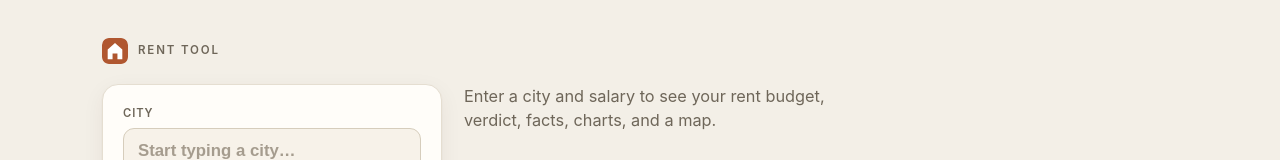
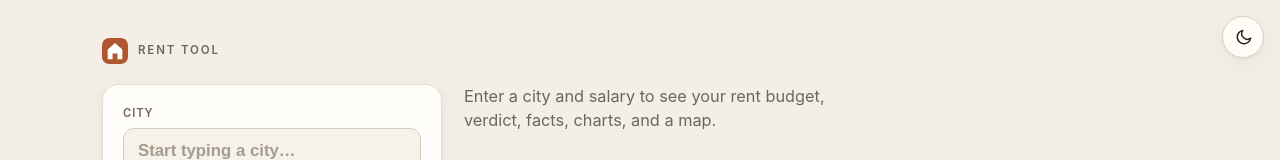
Before and after one commit to llithium/rent_tool, a SvelteKit app: page / in a window 1280 px wide. Shown: the top 160 px of the page. Built offline with nearby package versions, Linux system fonts and the light colour scheme.

Commit message:
Add persistent light and dark theme toggle

```diff
--- a/src/app.css
+++ b/src/app.css
@@ -1,5 +1,5 @@
 :root {
-  color-scheme: light dark;
+  color-scheme: light;
 
   /* Brand — refined terracotta (redesign palette) */
   --accent: #a9542e;
@@ -39,8 +39,8 @@
   --maxw: 1120px;
 }
 
-@media (prefers-color-scheme: dark) {
-  :root {
+[data-theme='dark'] {
+  color-scheme: dark;
   --bg: #17150f;
   --card: #211e17;
   --card2: #1b1913;
@@ -63,7 +63,6 @@
   --amber: #e0b64a;
   --shadow: 0 1px 2px rgba(0, 0, 0, 0.3), 0 6px 20px rgba(0, 0, 0, 0.35);
   --shadow-lg: 0 2px 6px rgba(0, 0, 0, 0.4), 0 18px 50px rgba(0, 0, 0, 0.5);
-  }
 }
 
 * {
@@ -140,6 +139,53 @@ body {
   color: var(--ink);
   line-height: 1.5;
   -webkit-font-smoothing: antialiased;
+  transition:
+    background-color 180ms ease,
+    color 180ms ease;
+}
+
+.theme-toggle {
+  position: fixed;
+  z-index: 1000;
+  top: max(16px, env(safe-area-inset-top));
+  right: max(16px, env(safe-area-inset-right));
+  display: grid;
+  width: 42px;
+  height: 42px;
+  padding: 0;
+  place-items: center;
+  color: var(--ink);
+  background: color-mix(in srgb, var(--card) 92%, transparent);
+  border: 1px solid var(--border2);
+  border-radius: 999px;
+  box-shadow: var(--shadow);
+  cursor: pointer;
+  backdrop-filter: blur(10px);
+  transition:
+    color 180ms ease,
+    background-color 180ms ease,
+    border-color 180ms ease,
+    transform 150ms ease;
+}
+
+.theme-toggle:hover {
+  color: var(--accent);
+  background: var(--card);
+  transform: translateY(-1px);
+}
+
+.theme-toggle:active {
+  transform: translateY(0);
+}
+
+.theme-toggle svg {
+  width: 19px;
+  height: 19px;
+  fill: none;
+  stroke: currentColor;
+  stroke-width: 1.8;
+  stroke-linecap: round;
+  stroke-linejoin: round;
 }
 
 a {
--- a/src/app.html
+++ b/src/app.html
@@ -2,6 +2,20 @@
 <html lang="en">
   <head>
     <meta charset="utf-8" />
+    <script>
+      try {
+        const savedTheme = localStorage.getItem('rent-tool-theme');
+        const theme =
+          savedTheme === 'light' || savedTheme === 'dark'
+            ? savedTheme
+            : matchMedia('(prefers-color-scheme: dark)').matches
+              ? 'dark'
+              : 'light';
+        document.documentElement.dataset.theme = theme;
+      } catch {
+        document.documentElement.dataset.theme = 'light';
+      }
+    </script>
     <link rel="icon" href="%sveltekit.assets%/favicon.svg" />
     <meta name="viewport" content="width=device-width, initial-scale=1" />
     <meta
--- a/src/routes/+layout.svelte
+++ b/src/routes/+layout.svelte
@@ -1,6 +1,42 @@
 <script lang="ts">
+  import { onMount } from 'svelte';
   import '../app.css';
+
   let { children } = $props();
+  let theme = $state<'light' | 'dark'>('light');
+
+  onMount(() => {
+    theme = document.documentElement.dataset.theme === 'dark' ? 'dark' : 'light';
+  });
+
+  function toggleTheme() {
+    theme = theme === 'light' ? 'dark' : 'light';
+    document.documentElement.dataset.theme = theme;
+    try {
+      localStorage.setItem('rent-tool-theme', theme);
+    } catch {
+      // The theme still works for this session when storage is unavailable.
+    }
+  }
 </script>
 
+<button
+  class="theme-toggle"
+  type="button"
+  onclick={toggleTheme}
+  aria-label={`Switch to ${theme === 'light' ? 'dark' : 'light'} mode`}
+  title={`Switch to ${theme === 'light' ? 'dark' : 'light'} mode`}
+>
+  {#if theme === 'light'}
+    <svg viewBox="0 0 24 24" aria-hidden="true">
+      <path d="M21 12.8A8.5 8.5 0 1 1 11.2 3a7 7 0 0 0 9.8 9.8Z" />
+    </svg>
+  {:else}
+    <svg viewBox="0 0 24 24" aria-hidden="true">
+      <circle cx="12" cy="12" r="4" />
+      <path d="M12 2v2m0 16v2M4.93 4.93l1.42 1.42m11.3 11.3 1.42 1.42M2 12h2m16 0h2M4.93 19.07l1.42-1.42m11.3-11.3 1.42-1.42" />
+    </svg>
+  {/if}
+</button>
+
 {@render children()}
```
Lines whose indentation alone changed are shown as unchanged.
